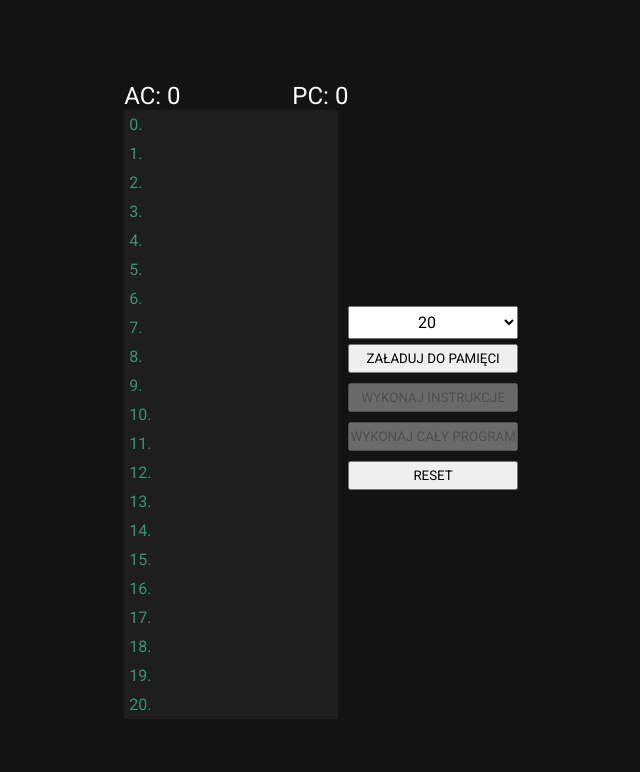
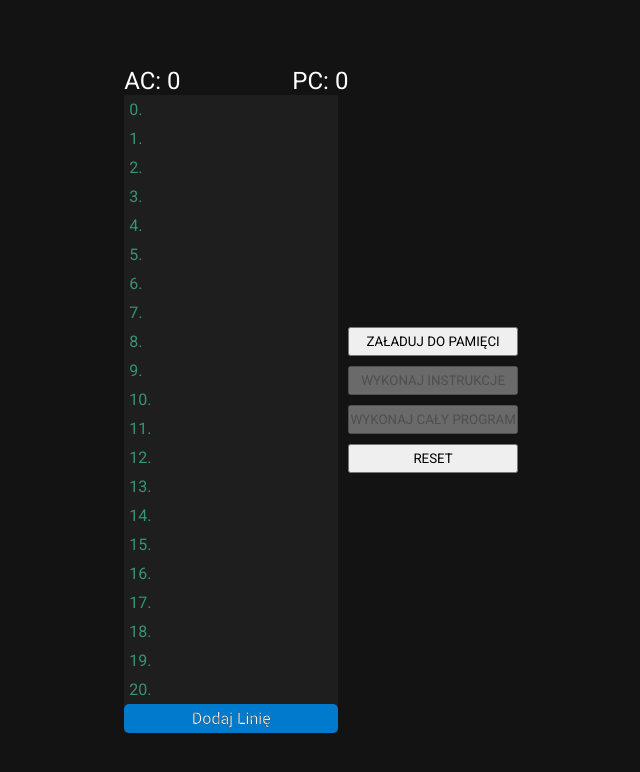
Before and after one commit to Vientsuya/pmc, a React (Create React App) app: page / in a window 1280 px wide. Shown: the top 772 px of the page, without its empty margins (319-959 px from the left). Built offline with nearby package versions, Linux system fonts and the light colour scheme.

Commit message:
Added add line button still need to fix runCode with using Store and do better autocompletion

```diff
--- a/src/App.jsx
+++ b/src/App.jsx
@@ -51,21 +51,22 @@ const App = () => {
 		}));
 	};
 
+	const addLine = () => {
+		setMemory(prev => ({
+			...prev,
+			stack: [...prev.stack, ''],
+			lineNum: prev.lineNum + 1,
+		}));
+	};
+
 	const isDisabledLoadMemory = memory.programRunning; // || memory.stack.some(line => line.error);
 	const isDisabledPerformOperation = !memory.programRunning;
 	const isDisabledRunCode = !memory.programRunning || memory.PC !== 0;
 
 	return (
 		<div className="main-container">
-			<Editor />
+			<Editor lineCount={memory.lineNum} addLine={addLine} />
 			<div className="button-box">
-				<select className="line-number-select">
-					{/* the values are for some reason a bit too much to the right*/}
-					<option value="20">20</option>
-					<option value="25">25</option>
-					<option value="30">30</option>
-					<option value="40">40</option>
-				</select>
 				<button
 					className="run-program"
 					disabled={isDisabledLoadMemory}
--- a/src/components/Editor.jsx
+++ b/src/components/Editor.jsx
@@ -1,15 +1,18 @@
-import LineContainer from './LineContainer';
 import RegisterValues from './RegisterValues';
-import { useState } from 'react';
-import { STACK_SIZE } from '../constants';
+import Line from './Line';
 
-const Editor = () => {
-	const [lineCount] = useState(STACK_SIZE);
-
+const Editor = ({ lineCount, addLine }) => {
 	return (
 		<div className="editor">
 			<RegisterValues />
-			<LineContainer lineCount={lineCount} />
+			<div className="line-container">
+				{Array.from({ length: lineCount }, (_, i) => (
+					<Line key={i} lineNumber={i} />
+				))}
+				<div className="add-line" onClick={() => addLine()}>
+					Dodaj Linię
+				</div>
+			</div>
 		</div>
 	);
 };
--- a/src/components/LineContainer.jsx
+++ /dev/null
@@ -1,13 +0,0 @@
-import Line from './Line';
-
-const LineContainer = ({ lineCount }) => {
-	return (
-		<div className="line-container">
-			{Array.from({ length: lineCount }, (_, i) => (
-				<Line key={i} lineNumber={i} />
-			))}
-		</div>
-	);
-};
-
-export default LineContainer;
--- a/src/constants.js
+++ b/src/constants.js
@@ -1,7 +1,8 @@
-export const STACK_SIZE = 21;
+export const DEFAULT_LINES_NUMBER = 21;
 
 const INITIAL_MEMORY = {
-	stack: Array(STACK_SIZE).fill(''),
+	lineNum: DEFAULT_LINES_NUMBER,
+	stack: Array(DEFAULT_LINES_NUMBER).fill(''),
 	programRunning: false,
 	AC: 0,
 	PC: 0,
--- a/src/hooks/MemoryContext.jsx
+++ b/src/hooks/MemoryContext.jsx
@@ -1,5 +1,5 @@
 import React, { createContext, useContext, useState } from 'react';
-import { getInitialMemory, STACK_SIZE } from '../constants';
+import { getInitialMemory } from '../constants';
 
 const MemoryContext = createContext(undefined);
 
@@ -17,7 +17,7 @@ export const useMemory = () => {
 export const MemoryProvider = ({ children }) => {
 	const [memory, setMemory] = useState(getInitialMemory());
 
-	const nextPC = prevPC => (prevPC + 1) % STACK_SIZE;
+	const nextPC = prevPC => (prevPC + 1) % memory.lineNum;
 
 	const getValue = (at, val) => {
 		switch (at) {
--- a/src/index.css
+++ b/src/index.css
@@ -7,10 +7,14 @@
   font-family: 'Roboto', sans-serif;
 }
 
+body {
+  background: #131313;
+}
+
 .main-container {
+  overflow: visible;
   width: 100vw;
   height: 100vh;
-  background: #131313;
   display: -webkit-box;
   display: -ms-flexbox;
   display: flex;
@@ -149,4 +153,14 @@
 .line-number-select:focus {
   outline: none;
 }
+
+.add-line {
+  background-color: #007acc;
+  padding: 5px;
+  color: whitesmoke;
+  text-align: center;
+  -webkit-text-stroke: 0.2px black;
+  cursor: pointer;
+  border-radius: 5px;
+}
 /*# sourceMappingURL=index.css.map */
--- a/src/index.scss
+++ b/src/index.scss
@@ -7,10 +7,14 @@
 	font-family: 'Roboto', sans-serif;
 }
 
+body {
+	background: #131313;
+}
+
 .main-container {
+	overflow: visible;
 	width: 100vw;
 	height: 100vh;
-	background: #131313;
 	display: flex;
 	justify-content: center;
 	align-items: center;
@@ -121,3 +125,13 @@
 .line-number-select:focus {
 	outline: none;
 }
+
+.add-line {
+	background-color: #007acc;
+	padding: 5px;
+	color: whitesmoke;
+	text-align: center;
+	-webkit-text-stroke: 0.2px black;
+	cursor: pointer;
+	border-radius: 5px;
+}
```
Also changed, not shown: 1 other file (tests, documents, lock files or other folders).
